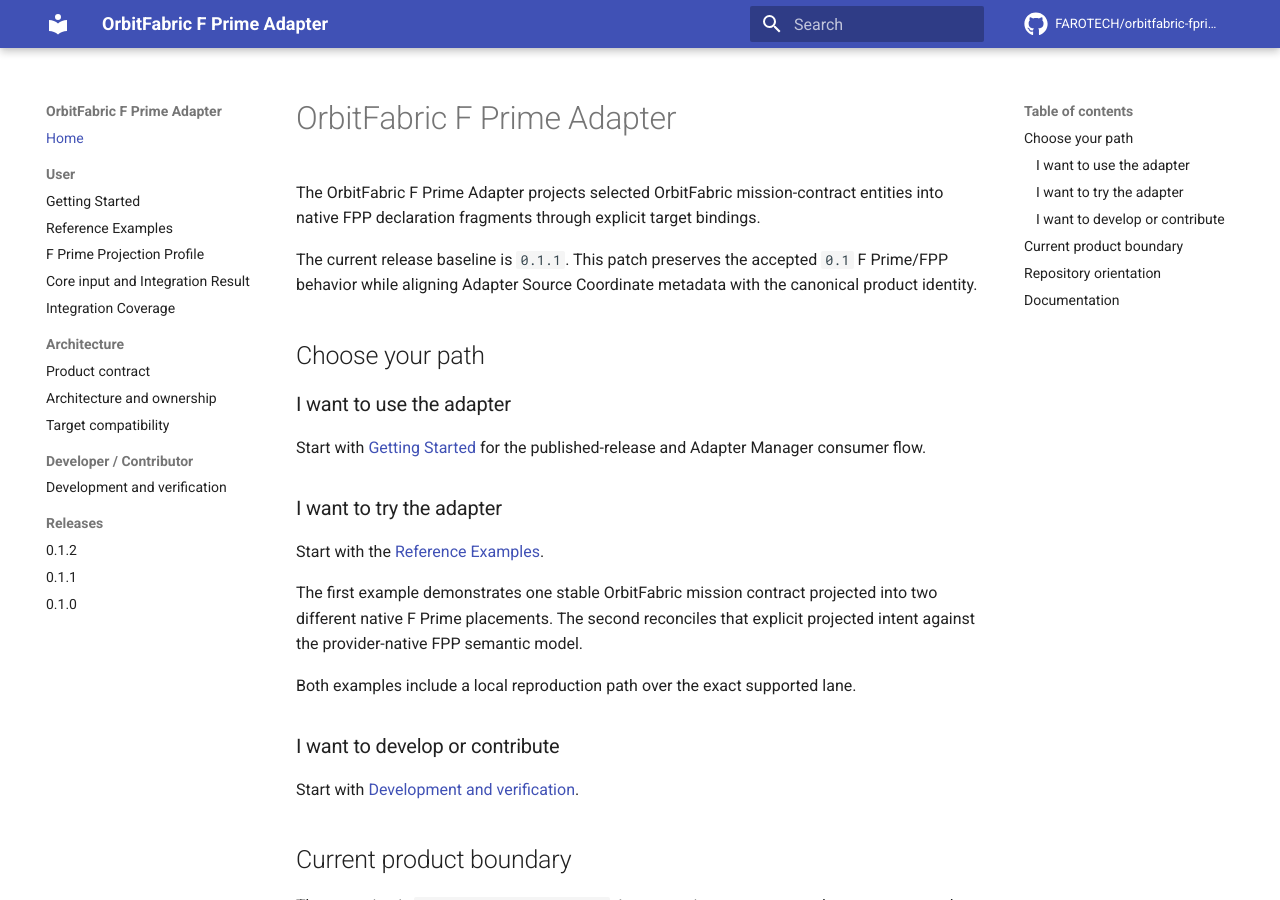
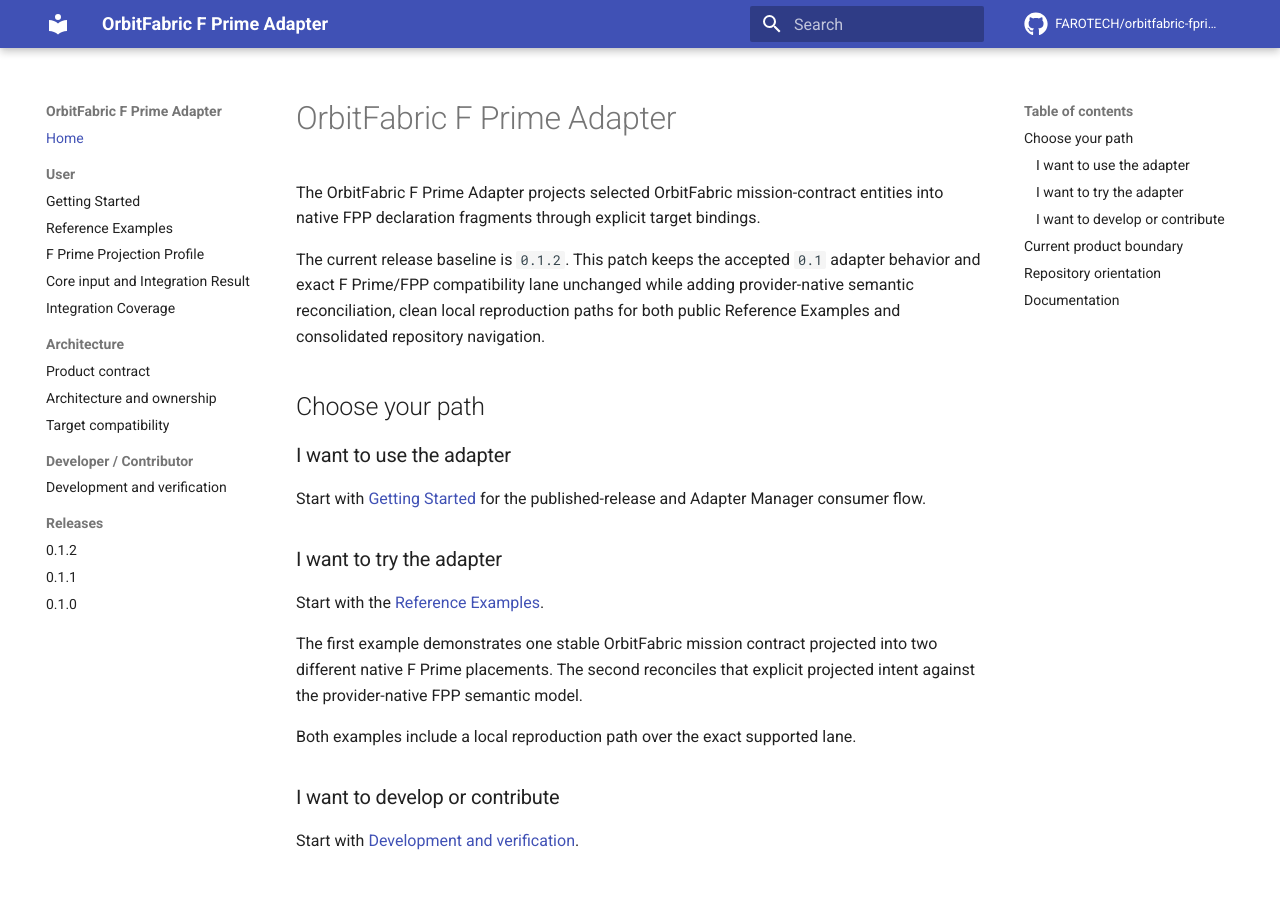
Before and after one commit to FAROTECH/orbitfabric-fprime-adapter, an MkDocs documentation site: the page built from docs/index.md, in a window 1280 px wide and 900 px high. Built offline with MkDocs 1.6.1 and Material for MkDocs 9.7.7, drawn with Linux system fonts in a browser that asks for light colours; comment, search, counter and statistics services are not loaded.

Commit message:
docs: update Pages release baseline to 0.1.2

```diff
--- a/docs/index.md
+++ b/docs/index.md
@@ -2,7 +2,7 @@
 
 The OrbitFabric F Prime Adapter projects selected OrbitFabric mission-contract entities into native FPP declaration fragments through explicit target bindings.
 
-The current release baseline is `0.1.1`. This patch preserves the accepted `0.1` F Prime/FPP behavior while aligning Adapter Source Coordinate metadata with the canonical product identity.
+The current release baseline is `0.1.2`. This patch keeps the accepted `0.1` adapter behavior and exact F Prime/FPP compatibility lane unchanged while adding provider-native semantic reconciliation, clean local reproduction paths for both public Reference Examples and consolidated repository navigation.
 
 ## Choose your path
 
@@ -55,5 +55,6 @@
 - [Target compatibility](target-compatibility.md)
 - [Integration Coverage](integration-coverage.md)
 - [Development and verification](development.md)
+- [0.1.2 release notes](releases/0.1.2.md)
 - [0.1.1 release notes](releases/0.1.1.md)
 - [0.1.0 release notes](releases/0.1.0.md)
```
